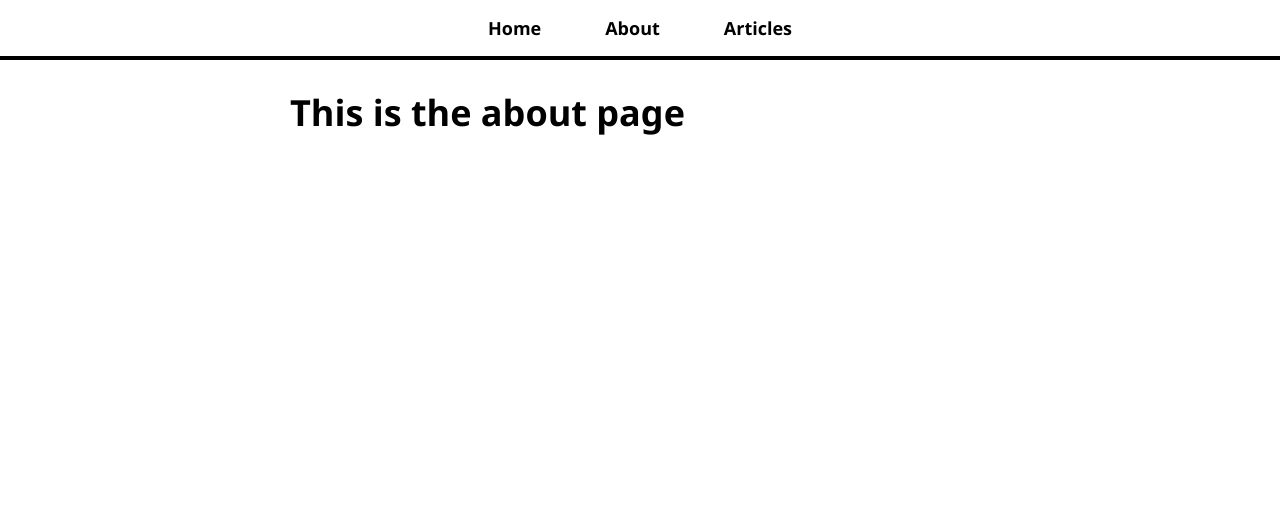
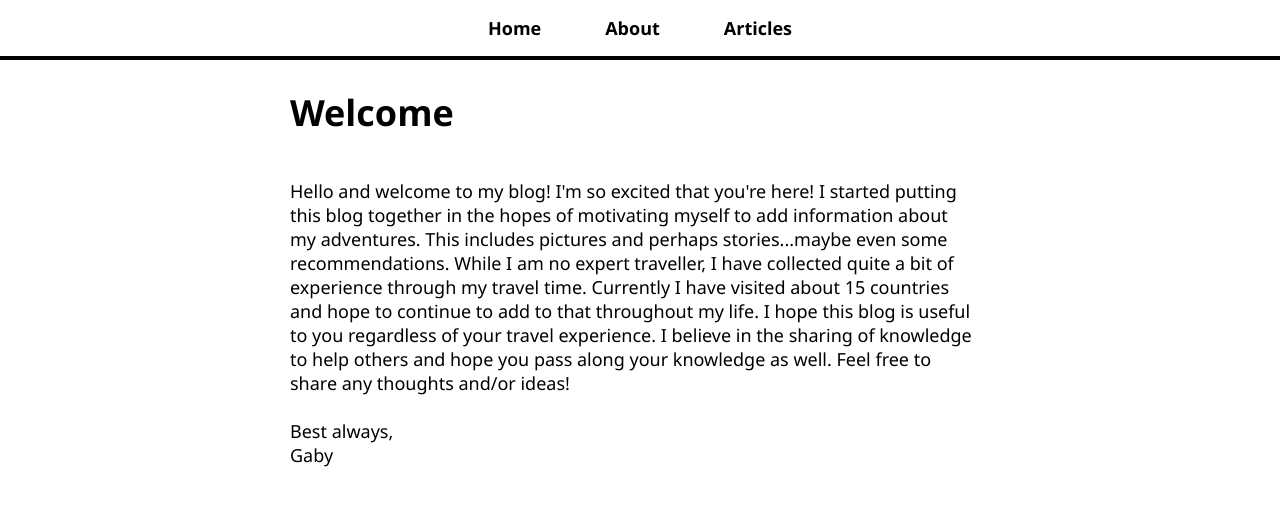
Before and after one commit to GabyC0/my-blog, a React (Create React App) app: page /about in a window 1280 px wide. Shown: the top 506 px of the page. Built offline with nearby package versions, Linux system fonts and the light colour scheme.

Commit message:
added text to home and about

```diff
--- a/src/Pages/About.js
+++ b/src/Pages/About.js
@@ -1,6 +1,16 @@
 const About = () => {
   return (
-    <h1>This is the about page</h1>
+    <>
+      <h1>Welcome</h1>
+      <p>
+        Hello and welcome to my blog! I'm so excited that you're here! I started putting this blog together in the hopes of motivating myself to add information about my adventures. This includes pictures and perhaps stories...maybe even some recommendations. While I am no expert traveller, I have collected quite a bit of experience through my travel time. Currently I have visited about 15 countries and hope to continue to add to that throughout my life. I hope this blog is useful to you regardless of your travel experience. I believe in the sharing of knowledge to help others and hope you pass along your knowledge as well. Feel free to share any thoughts and/or ideas!
+        <br />
+        <br />
+        Best always,
+        <br />
+        Gaby
+      </p>
+    </>
   );
 };
 
--- a/src/Pages/Home.js
+++ b/src/Pages/Home.js
@@ -1,6 +1,10 @@
 const Home = () => {
     return (
-        <h1>This is the home page</h1>
+        <>
+            <h1>Gumball Travels</h1>
+            <p>Previous Adventure</p>
+            <p>Next Adventure</p>
+        </>
     )
 }
 
```
